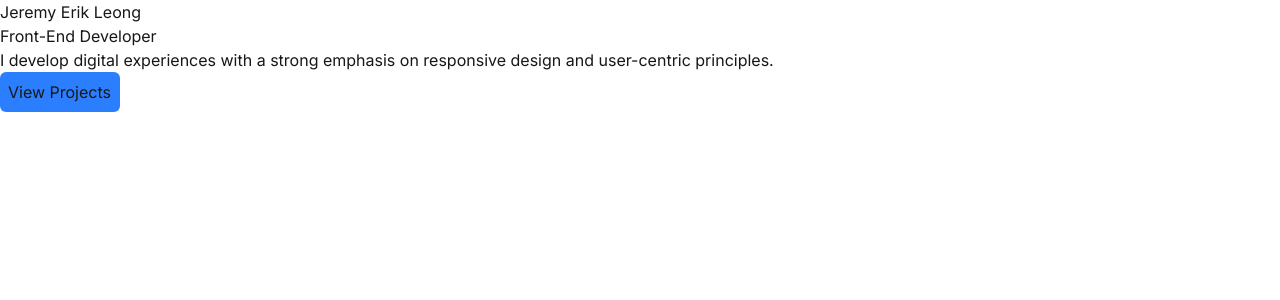
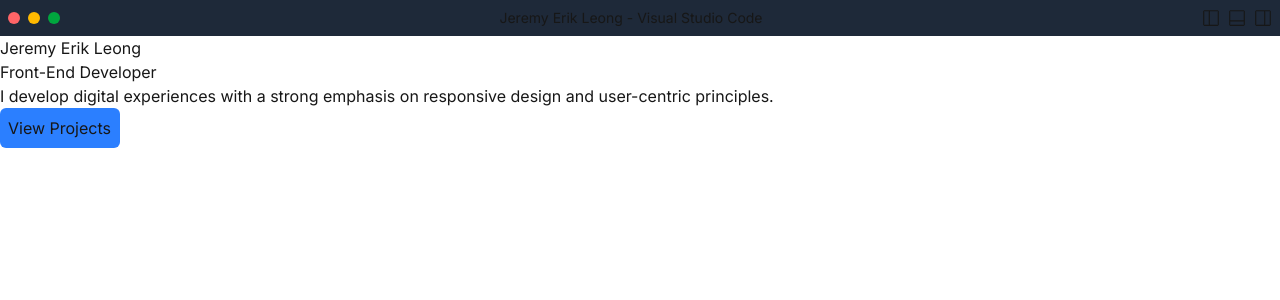
Before and after one commit to jeremyerikleong/my-vscode-inspired-react-portfolio, a Next.js app: page / in a window 1280 px wide. Shown: the top 300 px of the page. Built offline with nearby package versions, Linux system fonts and the light colour scheme.

Commit message:
built title bar component

```diff
--- /dev/null
+++ b/app/components/TitleBar.tsx
@@ -0,0 +1,96 @@
+
+'use client';
+
+import { useState, useEffect } from 'react';
+import { useHotkeys } from 'react-hotkeys-hook';
+import { developerInfo } from '@/constants';
+import { VscLayoutSidebarLeftOff, VscLayoutSidebarLeft, VscLayoutPanelOff, VscLayoutPanel, VscLayoutSidebarRightOff, VscLayoutSidebarRight } from 'react-icons/vsc';
+import Tooltip from './Tooltip';
+
+const titleBarIconToolTip = {
+    primarySideBar: 'Toggle Primary Side Bar (⌘B)',
+    panel: 'Toggle Panel (⌘J)',
+    secondarySideBar: 'Toggle Secondary Side Bar (⌥⌘B)',
+}
+
+export default function TitleBar() {
+    const ICON_SIZE = 18;
+    const [togglePrimarySideBar, setTogglePrimarySideBar] = useState(false);
+    const [togglePanel, setTogglePanel] = useState(false);
+    const [toggleSecondarySideBar, setToggleSecondarySideBar] = useState(false);
+
+    function handleTogglePrimarySideBar() {
+        setTogglePrimarySideBar(prev => !prev);
+    }
+
+    function handleTogglePanel() {
+        setTogglePanel(prev => !prev);
+    }
+
+    function handleToggleSecondarySideBar() {
+        setToggleSecondarySideBar(prev => !prev);
+    }
+
+    useHotkeys('meta+b,ctrl+b', (evt) => {
+        evt.preventDefault();
+        handleTogglePrimarySideBar();
+    });
+
+    useHotkeys('meta+j,ctrl+j', (evt) => {
+        evt.preventDefault();
+        handleTogglePanel();
+    });
+
+    useHotkeys('meta+alt+b,ctrl+alt+b', (evt) => {
+        evt.preventDefault();
+        handleToggleSecondarySideBar();
+    });
+
+    return (
+        <section className="flex items-center justify-between w-full p-2 overflow-visible bg-gray-800">
+            <div>
+                <div className="flex gap-2">
+                    <span className="w-3 h-3 rounded-full bg-red-400"></span>
+                    <span className="w-3 h-3 rounded-full bg-amber-400"></span>
+                    <span className="w-3 h-3 rounded-full bg-green-600"></span>
+                </div>
+            </div>
+
+            <p className="hidden lg:block text-sm">
+                {`${developerInfo.name} - Visual Studio Code`}
+            </p>
+
+            <ul className="flex gap-2">
+                <li className="cursor-pointer" onClick={handleTogglePrimarySideBar}>
+                    {togglePrimarySideBar ?
+                        (<Tooltip text={titleBarIconToolTip.primarySideBar}>
+                            <VscLayoutSidebarLeft size={ICON_SIZE} />
+                        </Tooltip>) :
+                        (<Tooltip text={titleBarIconToolTip.primarySideBar}>
+                            <VscLayoutSidebarLeftOff size={ICON_SIZE} />
+                        </Tooltip>)}
+                </li>
+
+                <li className="cursor-pointer" onClick={handleTogglePanel}>
+                    {togglePanel ?
+                        (<Tooltip text={titleBarIconToolTip.panel}>
+                            <VscLayoutPanel size={ICON_SIZE} />
+                        </Tooltip>) :
+                        (<Tooltip text={titleBarIconToolTip.panel}>
+                            <VscLayoutPanelOff size={ICON_SIZE} />
+                        </Tooltip>)}
+                </li>
+
+                <li className="cursor-pointer" onClick={handleToggleSecondarySideBar}>
+                    {toggleSecondarySideBar ?
+                        <Tooltip text={titleBarIconToolTip.secondarySideBar}>
+                            <VscLayoutSidebarRight size={ICON_SIZE} />
+                        </Tooltip> :
+                        <Tooltip text={titleBarIconToolTip.secondarySideBar}>
+                            <VscLayoutSidebarRightOff size={ICON_SIZE} />
+                        </Tooltip>}
+                </li>
+            </ul>
+        </section>
+    )
+}
--- /dev/null
+++ b/app/components/Tooltip.tsx
@@ -0,0 +1,17 @@
+import { ReactNode } from 'react';
+
+interface TooltipProps {
+    text: string;
+    children: ReactNode;
+}
+
+export default function Tooltip({ text, children }: TooltipProps) {
+    return (
+        <div className="relative group flex items-center overflow-visible">
+            {children}
+            <span className="absolute top-full right-0 mb-2 hidden group-hover:block bg-black shadow text-white text-sm px-2 py-1 rounded whitespace-nowrap z-99">
+                {text}
+            </span>
+        </div>
+    )
+}
--- a/app/page.tsx
+++ b/app/page.tsx
@@ -1,5 +1,6 @@
 import { developerInfo } from '@/constants';
 import Link from 'next/link';
+import TitleBar from './components/TitleBar';
 
 export async function generateMetadata() {
   return {
@@ -11,6 +12,7 @@ export default function Home() {
   return (
     <div className="flex min-h-screen items-center justify-center">
       <main className="flex flex-col min-h-screen w-full">
+        <TitleBar />
         <div className="">
           <h1>{developerInfo.name}</h1>
           <h2>{developerInfo.title}</h2>
```
Also changed, not shown: package.json (+7 -5 lines), 1 other file (tests, documents, lock files or other folders).
